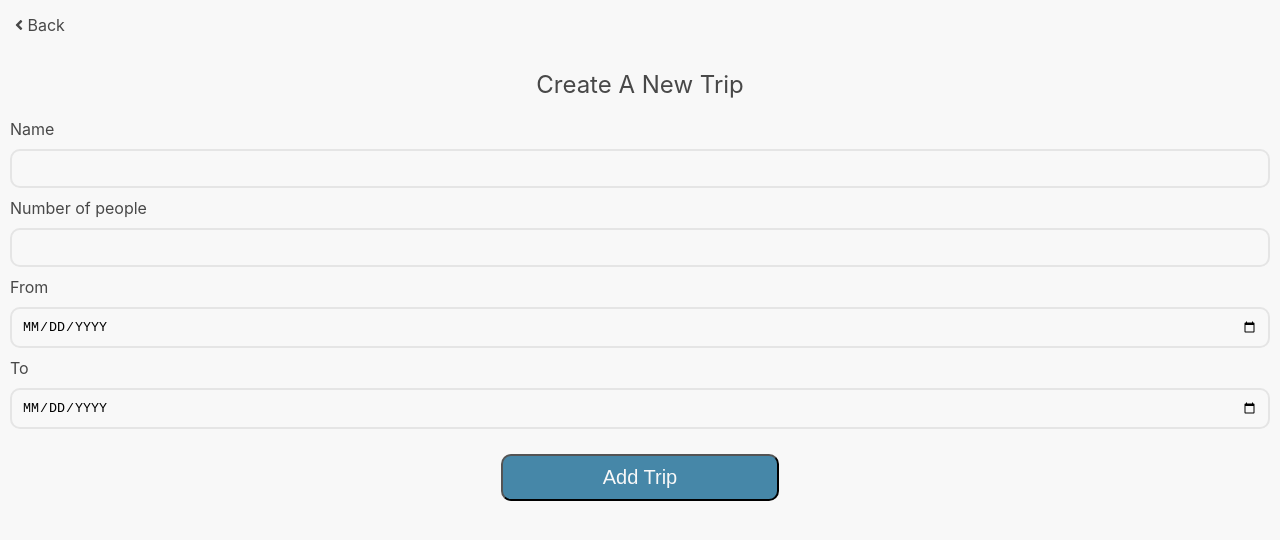
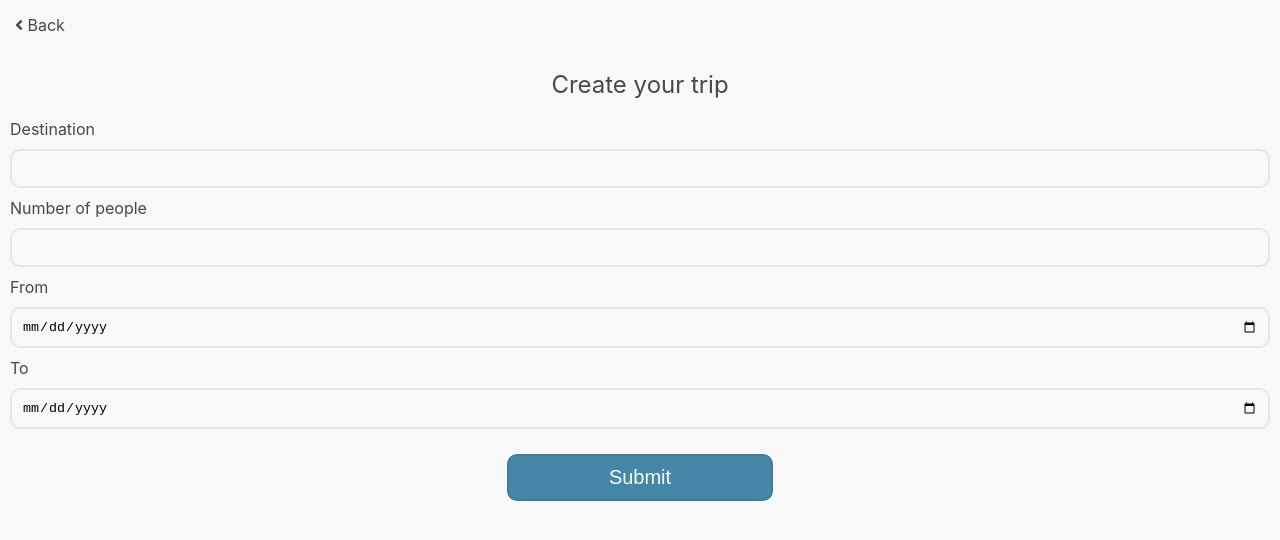
Before and after one commit to zelenovakat/TripApp, a React (Create React App) app: page /new-trip in a window 1280 px wide. Shown: the top 540 px of the page. Built offline with nearby package versions, Linux system fonts and the light colour scheme.

Commit message:
Add event page and Trip App general changes+button

```diff
--- a/src/Pages/AddEvent.jsx
+++ b/src/Pages/AddEvent.jsx
@@ -52,7 +52,7 @@ export default function AddEvent() {
       <Input name="tripId" type="hidden" value={trip.id} ref={register} />
 
       <ButtonWrapper>
-        <StyledButtonWrapper type="submit">Add Event</StyledButtonWrapper>
+        <StyledButtonWrapper type="submit">Submit</StyledButtonWrapper>
       </ButtonWrapper>
     </Form>
   )
@@ -76,7 +76,6 @@ const Form = styled.form`
   }
 `
 const Input = styled.input`
-  text-transform: uppercase;
   background: #f8f8f8;
   border: 2px solid #e5e5e5;
   margin: 10px;
--- a/src/Pages/NewTrip.jsx
+++ b/src/Pages/NewTrip.jsx
@@ -18,15 +18,22 @@ export default function NewTrip() {
   }
 
   return (
+    <MainWrap>
       <Form onSubmit={handleSubmit(onSubmit)} autoComplete="off">
-      <Title>Create A New Trip</Title>
+        <Title>Create your trip</Title>
 
-      <StyledLable>Name</StyledLable>
-      <Input name="title" defaultValue="" ref={register({ required: true })} />
+        <StyledLable>Destination</StyledLable>
+        <Input type="text" name="title" defaultValue="" ref={register({ required: true })} />
         {errors.title && <span>Please enter your name trip</span>}
 
         <StyledLable>Number of people</StyledLable>
-      <Input name="numberOfPeople" defaultValue="" ref={register({ required: true })} />
+        <Input
+          input
+          type="number"
+          name="numberOfPeople"
+          defaultValue=""
+          ref={register({ required: true })}
+        />
         {errors.numberOfPeople && <span>Please enter number of people</span>}
 
         <StyledLable>From</StyledLable>
@@ -36,12 +43,17 @@ export default function NewTrip() {
 
         <Input name="id" type="hidden" value={getNewId()} ref={register} />
         <ButtonWrapper>
-        <StyledButtonWrapper type="submit">Add Trip</StyledButtonWrapper>
+          <StyledButtonWrapper type="submit">Submit</StyledButtonWrapper>
         </ButtonWrapper>
       </Form>
+    </MainWrap>
   )
 }
+const MainWrap = styled.div`
+  width: 100%;
+`
 const Form = styled.form`
+  width: 100%;
   display: flex;
   justify-content: center;
   flex-direction: column;
@@ -58,15 +70,13 @@ const Form = styled.form`
   }
 `
 const Input = styled.input`
-  text-transform: uppercase;
   background: #f8f8f8;
   border: 2px solid #e5e5e5;
   margin: 10px;
+  border-radius: 10px;
+  box-sizing: border-box;
+  outline: none;
   padding: 10px;
-  border-radius: 10px;
-
-  outline: none;
-
   &:focus {
     border: 2px solid #4687a8;
   }
--- a/src/Pages/SingleTrip/Main.jsx
+++ b/src/Pages/SingleTrip/Main.jsx
@@ -109,7 +109,7 @@ const MiddleLine = styled.div`
   position: absolute;
   width: 1px;
   z-index: 1;
-  background: #e5e5e5;
+  background: #484848;
   left: 50%;
   height: 100%;
 `
--- a/src/components/StyledButton.jsx
+++ b/src/components/StyledButton.jsx
@@ -6,6 +6,7 @@ export const StyledButton = styled.button`
   border-radius: 10px;
   background-color: #4687a8;
   color: #f8f8f8;
+  border: 2px solid #3f7a9b;
   a {
     text-decoration: none;
     color: #f8f8f8;
@@ -13,7 +14,7 @@ export const StyledButton = styled.button`
     padding: 10px 100px;
   }
   &:hover {
-    background-color: #4687a8;
+    background-color: #3f7a9b;
     color: #ff0606;
     text-decoration: none;
   }
```
Lines whose indentation alone changed are shown as unchanged.
